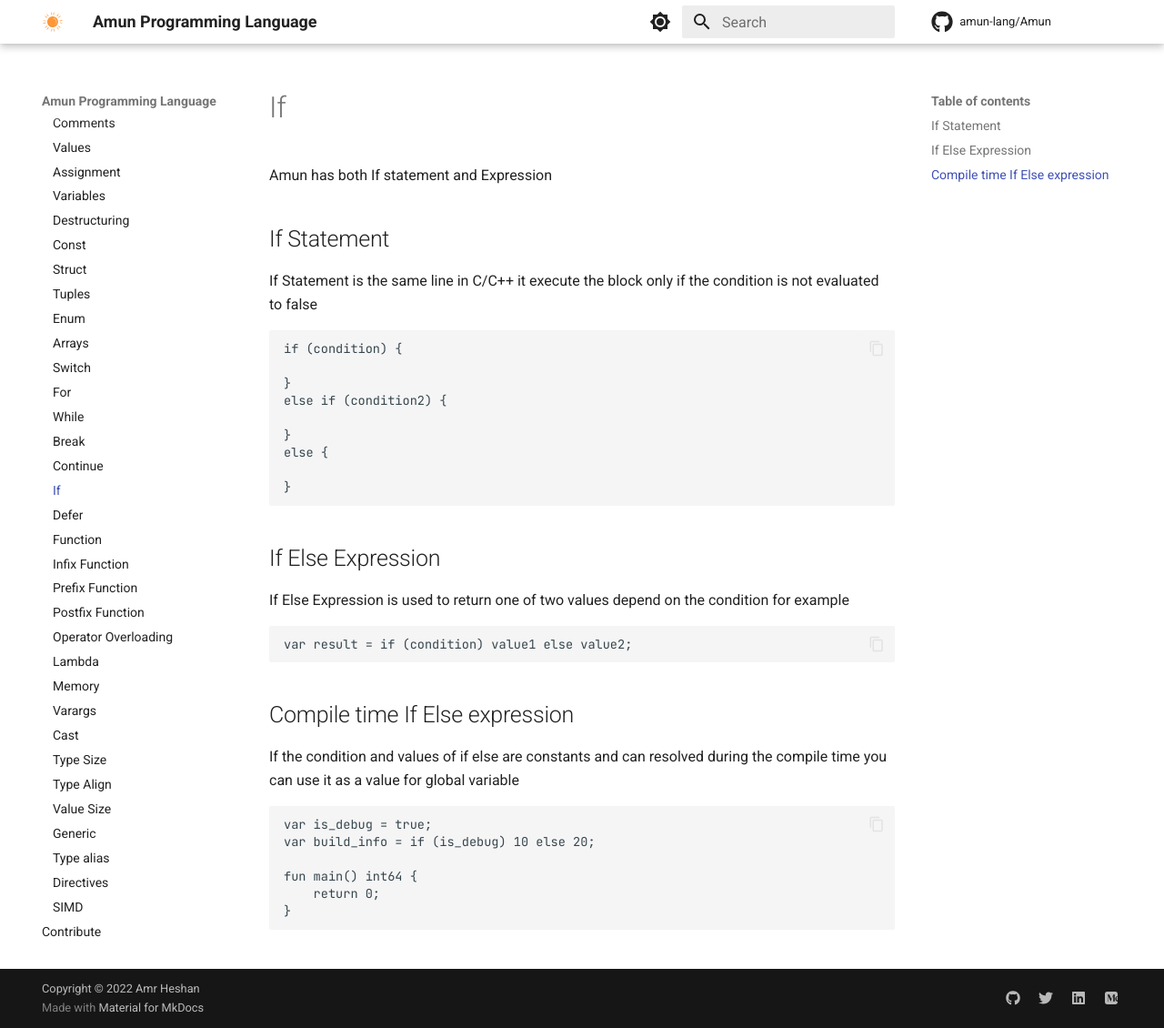
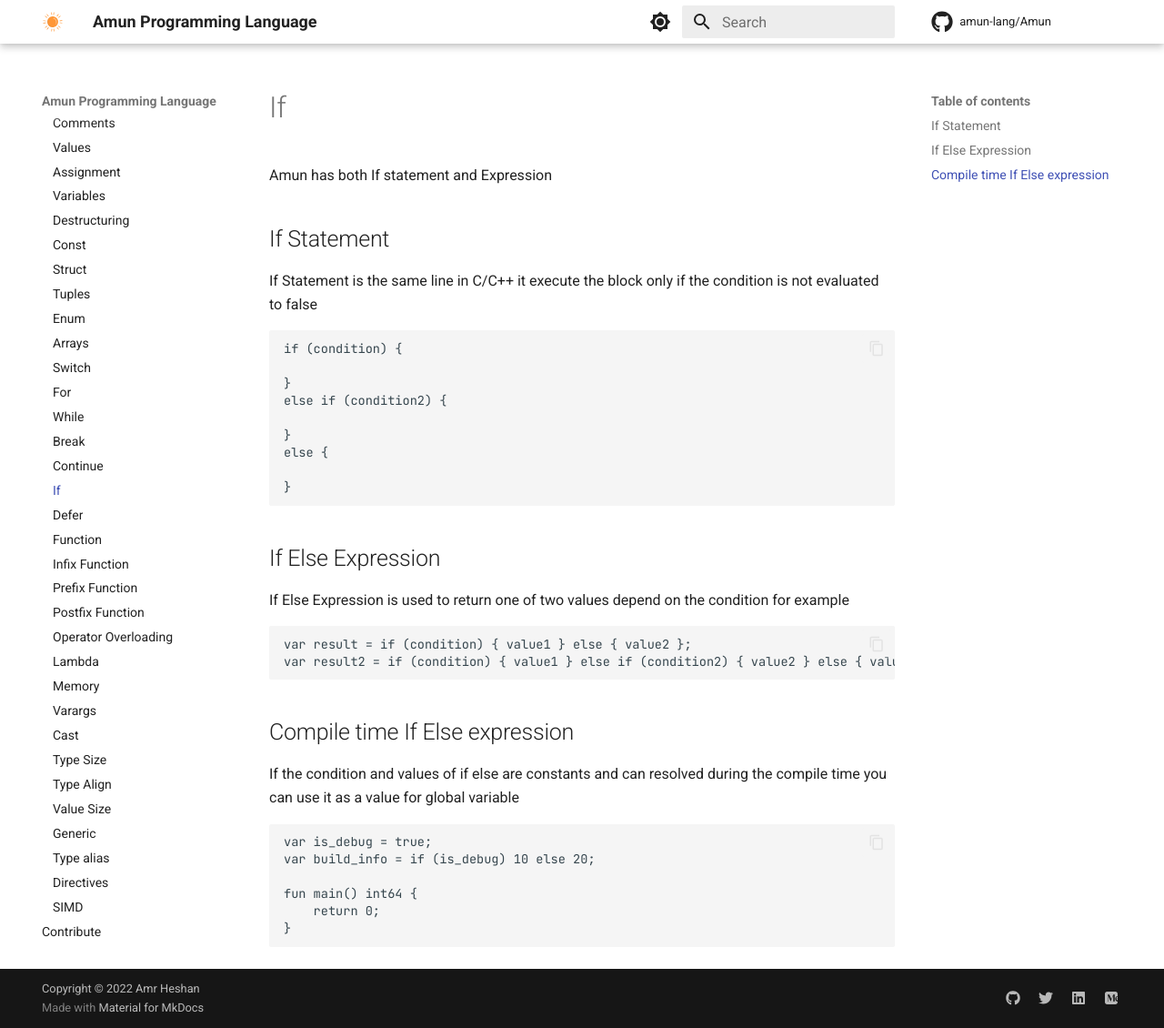
Before and after one commit to amun-lang/docs, an MkDocs documentation site: the page built from docs/reference/if.md, in a window 1280 px wide and 1130 px high. Shown: the whole window at 91% size. Built offline with MkDocs 1.6.1 and Material for MkDocs 9.7.7, drawn with Linux system fonts in a browser that asks for light colours; comment, search, counter and statistics services are not loaded.

Commit message:
Update If docs to add if else if and else expression

````diff
--- a/docs/reference/if.md
+++ b/docs/reference/if.md
@@ -21,7 +21,8 @@
 If Else Expression is used to return one of two values depend on the condition for example
 
 ```
-var result = if (condition) value1 else value2;
+var result = if (condition) { value1 } else { value2 };
+var result2 = if (condition) { value1 } else if (condition2) { value2 } else { value3 };
 ```
 
 ## Compile time If Else expression
````
